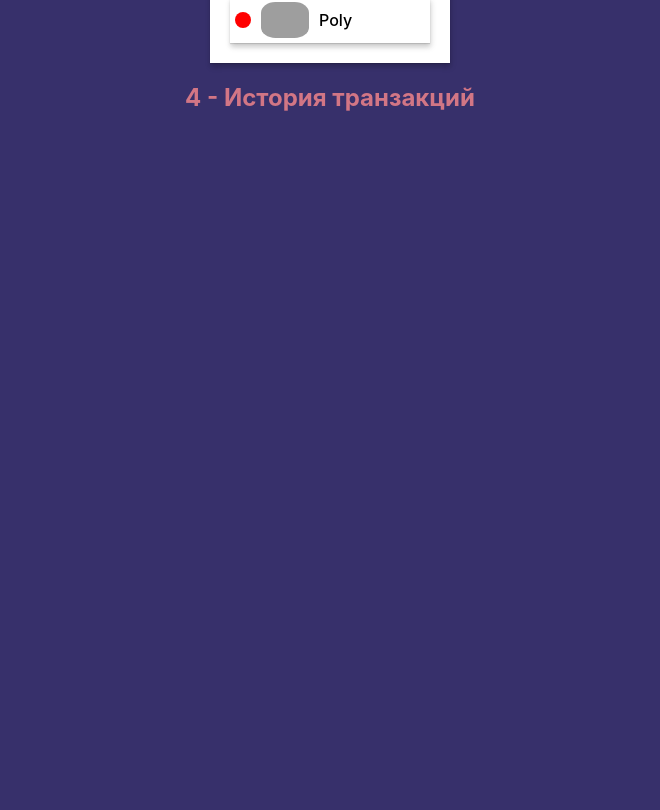
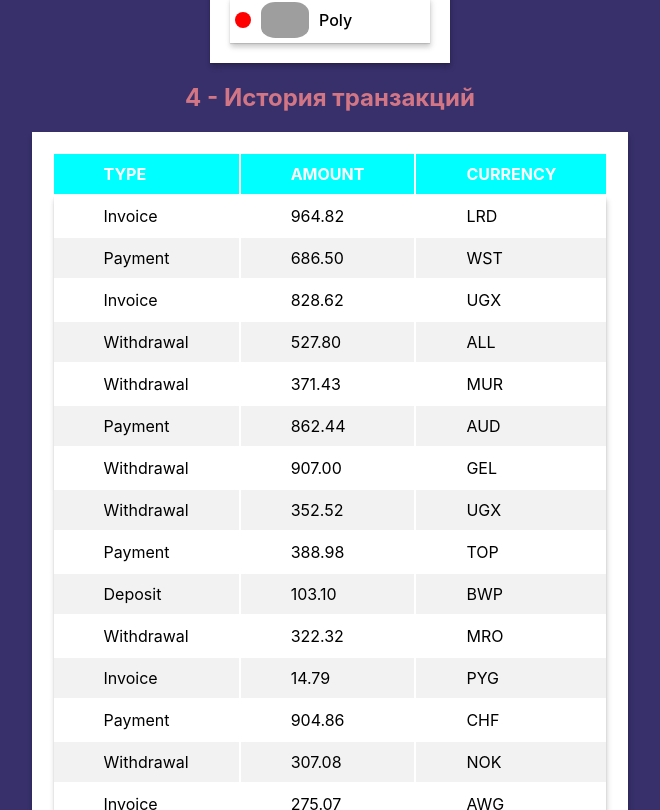
Before and after one commit to ErazorWhite/goit-react-hw-01-components, a React (Create React App) app: page / in a window 1280 px wide. Shown: the part 870-1680 px from the top of the page, without its empty margins (310-970 px from the left). Before the commit the page ends 1002 px from the top, so only its background shows below. Built offline with nearby package versions, Linux system fonts and the light colour scheme; grey boxes are pictures that could not be loaded.

Commit message:
task-4 finished

```diff
--- a/src/components/App/App.jsx
+++ b/src/components/App/App.jsx
@@ -1,7 +1,7 @@
 import userData from 'json/user';
 import stats from 'json/data';
 import friends from 'json/friends';
-import items from 'json/transactions.json';
+import transactions from 'json/transactions.json';
 
 import { Container } from 'components/App/App.styled';
 
@@ -27,7 +27,7 @@ export default function App() {
       </Section>
 
       <Section title="4 - История транзакций">
-        <TransactionHistory items={items}></TransactionHistory>
+        <TransactionHistory items={transactions}></TransactionHistory>
       </Section>
     </Container>
   );
--- a/src/components/TransactionHistory/TransactionHistory.jsx
+++ b/src/components/TransactionHistory/TransactionHistory.jsx
@@ -1,5 +1,41 @@
-const TransactionHistory = props => {
-  return <div></div>;
+import PropTypes from 'prop-types';
+import { Table, Tbody, Thead, Th, Tr, Td } from './TransactionHistory.styled';
+
+const TransactionHistory = ({ items }) => {
+  return (
+    <Table className="transaction-history">
+      <Thead>
+        <tr>
+          <Th>Type</Th>
+          <Th>Amount</Th>
+          <Th>Currency</Th>
+        </tr>
+      </Thead>
+
+      <Tbody>
+        {items.map(({ id, type, amount, currency }) => {
+          return (
+            <Tr key={id}>
+              <Td isCapitalized>{type}</Td>
+              <Td>{amount}</Td>
+              <Td>{currency}</Td>
+            </Tr>
+          );
+        })}
+      </Tbody>
+    </Table>
+  );
+};
+
+TransactionHistory.propTypes = {
+  items: PropTypes.arrayOf(
+    PropTypes.shape({
+      id: PropTypes.string.isRequired,
+      type: PropTypes.string.isRequired,
+      amount: PropTypes.string.isRequired,
+      currency: PropTypes.string.isRequired,
+    })
+  ),
 };
 
 export default TransactionHistory;
--- /dev/null
+++ b/src/components/TransactionHistory/TransactionHistory.styled.js
@@ -0,0 +1,40 @@
+import styled from 'styled-components';
+
+export const Table = styled.table`
+  background-color: white;
+  margin-bottom: 150px;
+  padding: 20px;
+
+  box-shadow: 0px 1px 1px rgba(0, 0, 0, 0.12), 0px 4px 4px rgba(0, 0, 0, 0.06),
+    1px 4px 6px rgba(0, 0, 0, 0.16);
+
+  color: black;
+`;
+
+export const Tbody = styled.tbody`
+  box-shadow: 0px 1px 1px rgba(0, 0, 0, 0.12), 0px 4px 4px rgba(0, 0, 0, 0.06),
+    1px 4px 6px rgba(0, 0, 0, 0.16);
+`;
+
+export const Thead = styled.thead`
+  background-color: cyan;
+`;
+
+export const Th = styled.th`
+  padding: 10px 50px;
+  text-align: left;
+  color: white;
+  text-transform: uppercase;
+`;
+
+export const Tr = styled.tr`
+  &:nth-child(even) {
+    background-color: #f2f2f2;
+  }
+`;
+
+export const Td = styled.td`
+  text-align: left;
+  padding: 10px 50px;
+  text-transform: ${({ isCapitalized }) => isCapitalized ? "capitalize" : "none"};
+`;
```
